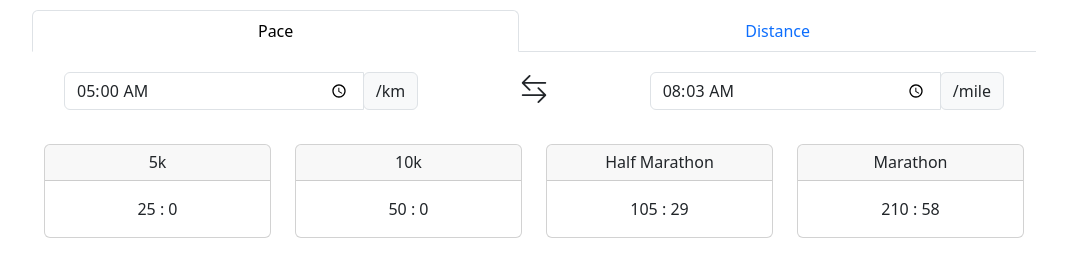
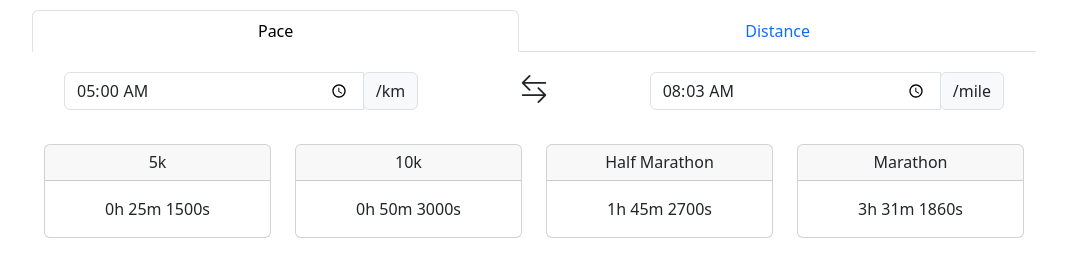
Before and after one commit to bryanham/pace-converter, a website: page index.html in a window 1280 px wide. Shown: the whole page, without its empty margins (106-1173 px from the left). Drawn offline with nearby package versions, Linux system fonts and the light colour scheme.

Commit message:
add hours

```diff
--- a/index.html
+++ b/index.html
@@ -25,7 +25,7 @@
                     <div class="row">
                         <div class="col-12 col-sm-5">
                             <div class="input-group time-inputs" id="km-inputs">
-                                <input id="km-time" type="time" class="form-control" value="05:00" aria-label="Km Input" onChange="convert('km')">
+                                <input id="km-time" type="time" class="form-control" value="05:00" aria-label="Km Input" onChange="convertPace('km')">
                             <div class="input-group-append">
                                 <span class="input-group-text" id="km-label">/km</span>
                             </div>
@@ -38,7 +38,7 @@
 
                         <div class="col-12 col-sm-5">
                             <div class="input-group time-inputs" id="mile-inputs">
-                                <input id="mile-time" type="time" class="form-control" value="08:03" aria-label="Mile Input" onChange="convert('mile')">
+                                <input id="mile-time" type="time" class="form-control" value="08:03" aria-label="Mile Input" onChange="convertPace('mile')">
                                 <div class="input-group-append">
                                     <span class="input-group-text" id="mile-label">/mile</span>
                                 </div>
@@ -83,8 +83,6 @@
                 </div>
             </div>
 
-
-
             <div class="tab-pane fade" id="distance" role="tabpanel" aria-labelledby="distance-tab">
                 Tab 2 selected
             </div>
--- a/index.js
+++ b/index.js
@@ -1,4 +1,4 @@
-function convert(unit) {
+function convertPace(unit) {
     const conversion = 1.60934;
     const time = document.getElementById(unit + "-time").value;
     const [mins, secs] = time.split(":")
@@ -15,6 +15,7 @@ function convert(unit) {
     } else {
         document.getElementById('km-time').value = timeString;
     }
+
     calculateRaceTimes();
 }
 
@@ -27,19 +28,23 @@ function calculateRaceTimes() {
     const halfMarathon = totalMinutes * 21.097494;
     const marathon = totalMinutes * 42.194988;
 
-    const fiveKmMinutes = Math.floor(fiveKm);
-    const fiveKmSeconds = Math.round((fiveKm - fiveKmMinutes) * 60);
-    document.getElementById("five-km").textContent =`${fiveKmMinutes} : ${fiveKmSeconds}`;
+    const fiveKmHours = Math.floor(fiveKm / 60)
+    const fiveKmMinutes = Math.round(fiveKm % 60);
+    const fiveKmSeconds = Math.floor(fiveKmMinutes * 60);
+    document.getElementById("five-km").textContent =`${fiveKmHours}h ${fiveKmMinutes}m ${fiveKmSeconds}s`;
 
-    const tenKmMinutes = Math.floor(tenKm);
-    const tenKmSeconds = Math.round((tenKm - tenKmMinutes) * 60);
-    document.getElementById("ten-km").textContent = `${tenKmMinutes} : ${tenKmSeconds}`;
+    const tenKmHours = Math.floor(tenKm / 60);
+    const tenKmMinutes = Math.round(tenKm % 60);
+    const tenKmSeconds = Math.round(tenKmMinutes * 60);
+    document.getElementById("ten-km").textContent = `${tenKmHours}h ${tenKmMinutes}m ${tenKmSeconds}s`;
 
-    const halfMinutes = Math.floor(halfMarathon);
-    const halfSeconds = Math.round((halfMarathon - halfMinutes) * 60);
-    document.getElementById("half-marathon").textContent = `${halfMinutes} : ${halfSeconds}`;
+    const halfMarathonHours = Math.floor(halfMarathon / 60);
+    const halfMinutes = Math.round(halfMarathon % 60);
+    const halfSeconds = Math.round(halfMinutes * 60);
+    document.getElementById("half-marathon").textContent = `${halfMarathonHours}h ${halfMinutes}m ${halfSeconds}s`;
 
-    const fullMinutes = Math.floor(marathon);
-    const fullSeconds = Math.round((marathon - fullMinutes) * 60);
-    document.getElementById("marathon").textContent = `${fullMinutes} : ${fullSeconds}`;
+    const marathonHours = Math.floor(marathon / 60);
+    const fullMinutes = Math.round(marathon % 60);
+    const fullSeconds = Math.round(fullMinutes * 60);
+    document.getElementById("marathon").textContent = `${marathonHours}h ${fullMinutes}m ${fullSeconds}s`;
 }
```
